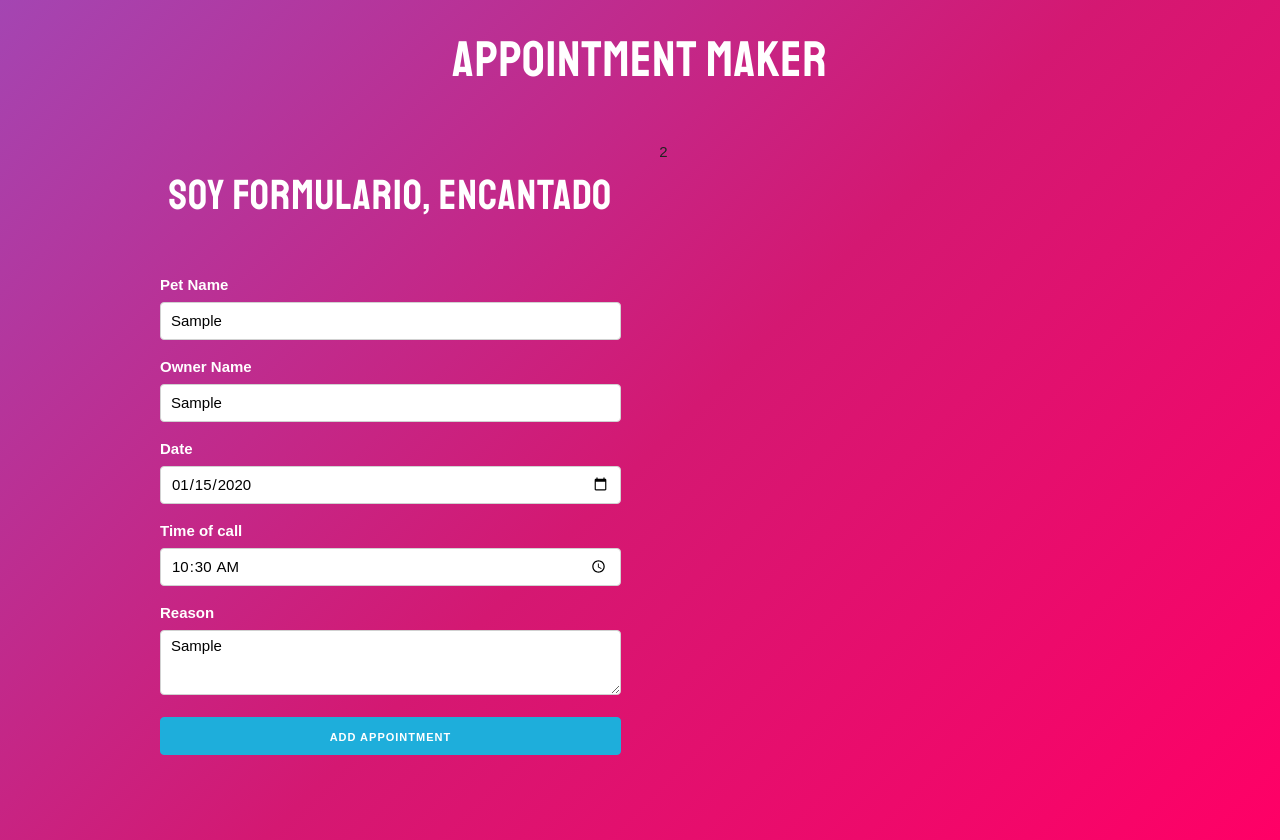
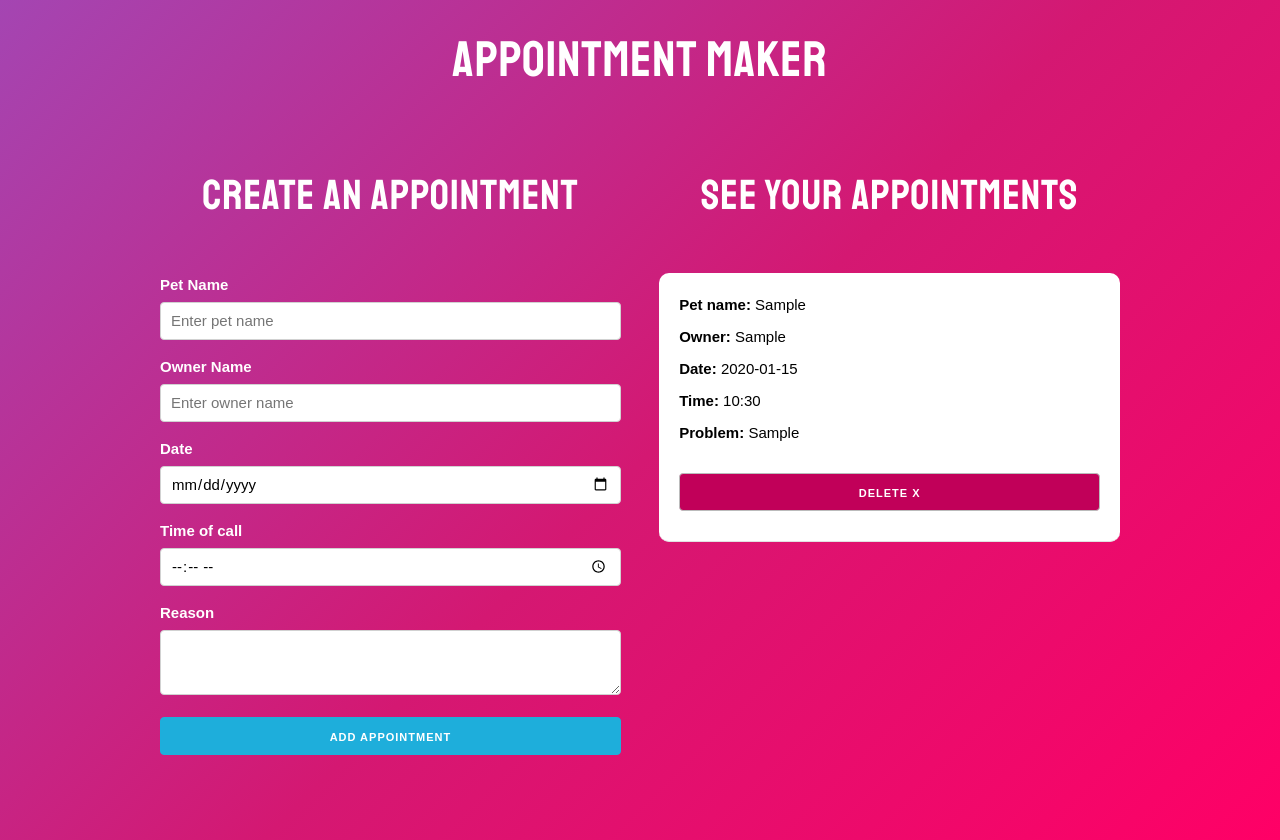
Before and after one commit to manuelsanchez2/appointment-maker, a React (Create React App) app: page / in a window 1280 px wide. Both pictures are taken after typing "Sample", "Sample", "2020-01-15", "10:30", "Sample" into the empty fields and a click on the button "ADD APPOINTMENT". Built offline with nearby package versions, Linux system fonts and the light colour scheme.

Commit message:
Display appointments and create delete button

```diff
--- a/src/App.js
+++ b/src/App.js
@@ -1,5 +1,6 @@
 import React, { Fragment, useState } from "react";
 import Form from "./components/Form";
+import Appointment from "./components/Appointment";
 
 function App() {
   // Appointments array
@@ -9,6 +10,15 @@ function App() {
   const createAppointment = (appointment) => {
     setAppointments([...appointments, appointment]);
   };
+
+  // Delete appointment by id
+
+  const deleteAppointment = (id) => {
+    const newAppointments = appointments.filter(
+      (appointment) => appointment.id !== id
+    );
+    setAppointments(newAppointments);
+  };
   return (
     <Fragment>
       <h1>Appointment maker</h1>
@@ -17,7 +27,16 @@ function App() {
           <div className="one-half column">
             <Form createAppointment={createAppointment} />
           </div>
-          <div className="one-half column">2</div>
+          <div className="one-half column">
+            <h2>See your appointments</h2>
+            {appointments.map((appointment) => (
+              <Appointment
+                deleteAppointment={deleteAppointment}
+                key={appointment.id}
+                appointment={appointment}
+              />
+            ))}
+          </div>
         </div>
       </div>
     </Fragment>
--- /dev/null
+++ b/src/components/Appointment.js
@@ -0,0 +1,32 @@
+import React from "react";
+
+const Appointment = ({ appointment, deleteAppointment }) => {
+  return (
+    <div className="appointment">
+      <p>
+        Pet name: <span>{appointment.pet}</span>
+      </p>
+      <p>
+        Owner: <span>{appointment.owner}</span>
+      </p>
+      <p>
+        Date: <span>{appointment.date}</span>
+      </p>
+      <p>
+        Time: <span>{appointment.time}</span>
+      </p>
+      <p>
+        Problem: <span>{appointment.problem}</span>
+      </p>
+
+      <button
+        onClick={() => deleteAppointment(appointment.id)}
+        className="button delete u-full-width"
+      >
+        Delete X
+      </button>
+    </div>
+  );
+};
+
+export default Appointment;
--- a/src/components/Form.js
+++ b/src/components/Form.js
@@ -43,19 +43,29 @@ const Form = ({ createAppointment }) => {
       setError(true);
       return;
     }
+    // Delete the error message
     setError(false);
+
     // Assign an id
     appointment.id = uuidv4();
     console.log(appointment);
+
     // Create the appointment
     createAppointment(appointment);
+
     // Reset the form
+    setAppointment({
+      pet: "",
+      owner: "",
+      date: "",
+      time: "",
+      problem: "",
+    });
   };
 
   return (
     <Fragment>
-      <h2>Soy formulario, encantado</h2>
-
+      <h2>Create an appointment</h2>
       {error ? <p className="alerta-error">All fields are mandatory</p> : null}
 
       <form onSubmit={submitData}>
--- a/src/index.css
+++ b/src/index.css
@@ -71,30 +71,30 @@ input[type="time"] {
   box-sizing: border-box;
 }
 
-.cita {
+.appointment {
   padding: 2rem;
   background: white;
   border-bottom: 1px solid #e1e1e1;
   color: black;
 }
 
-.cita p {
+.appointment p {
   font-weight: bold;
   margin-bottom: 0.8rem;
 }
-.cita p span {
+.appointment p span {
   font-weight: normal;
 }
-.cita:first-of-type {
+.appointment:first-of-type {
   border-top-left-radius: 1rem;
   border-top-right-radius: 1rem;
 }
-.cita:last-of-type {
+.appointment:last-of-type {
   border-bottom-left-radius: 1rem;
   border-bottom-right-radius: 1rem;
 }
-.button.eliminar,
-.button.eliminar:hover {
+.button.delete,
+.button.delete:hover {
   background-color: #c10059;
   color: white;
   margin-top: 2rem;
```
